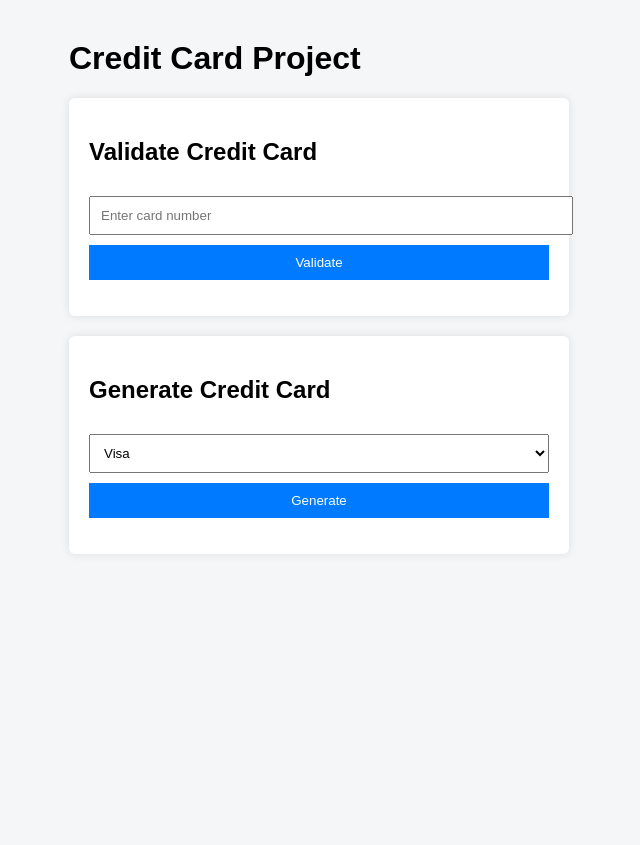
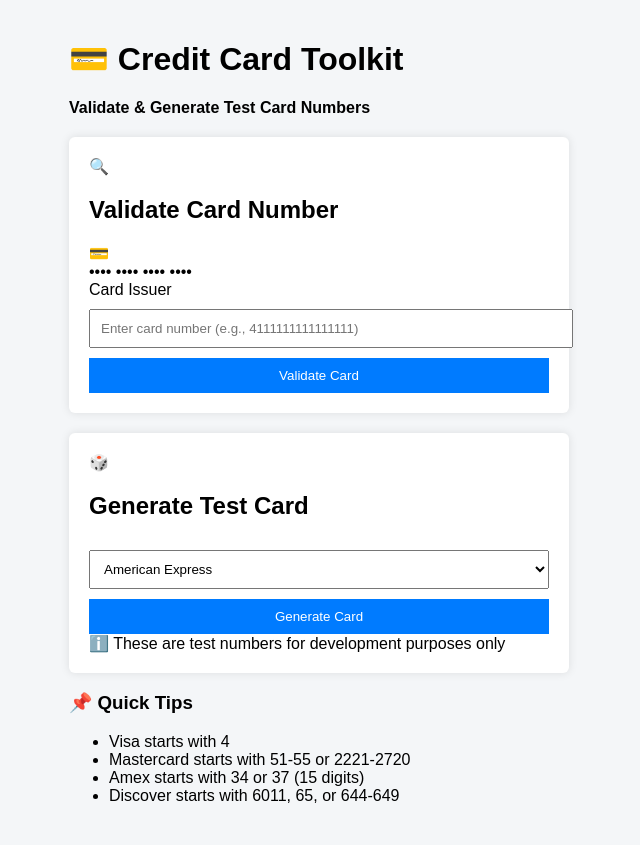
Before and after one commit to India-web/CreditCardProject, a Flask app: page / in a window 1280 px wide. Shown: the whole page, without its empty margins (321-961 px from the left). Before the commit the page ends 518 px from the top, so only its background shows below. Run offline with Flask 3, Linux system fonts and the light colour scheme.

Commit message:
Update index.html

```diff
--- a/templates/index.html
+++ b/templates/index.html
@@ -2,37 +2,78 @@
 <html lang="en">
 <head>
     <meta charset="UTF-8">
-    <title>Credit Card Validator & Generator</title>
+    <meta name="viewport" content="width=device-width, initial-scale=1.0">
+    <title>Credit Card Validator & Generator | Secure Card Tools</title>
     <link rel="stylesheet" href="{{ url_for('static', filename='style.css') }}">
+    <link href="https://fonts.googleapis.com/css2?family=Inter:wght@300;400;500;600;700&display=swap" rel="stylesheet">
 </head>
 <body>
+    <div class="container">
+        <header>
+            <h1>💳 Credit Card Toolkit</h1>
+            <p>Validate & Generate Test Card Numbers</p>
+        </header>
 
-<div class="container">
-    <h1>Credit Card Project</h1>
+        <!-- Validation Section -->
+        <div class="card validator-card">
+            <div class="card-header">
+                <span class="icon">🔍</span>
+                <h2>Validate Card Number</h2>
+            </div>
 
-    <div class="card">
-        <h2>Validate Credit Card</h2>
-        <input type="text" id="validateInput" placeholder="Enter card number">
-        <button onclick="validateCard()">Validate</button>
-        <p id="validateResult"></p>
+            <div class="card-visual" id="cardVisual">
+                <div class="credit-card">
+                    <div class="card-chip">💳</div>
+                    <div class="card-number" id="displayCardNumber">•••• •••• •••• ••••</div>
+                    <div class="card-details">
+                        <div class="card-issuer" id="cardIssuer">Card Issuer</div>
+                    </div>
+                </div>
+            </div>
+
+            <div class="input-group">
+                <input type="text" id="validateInput" placeholder="Enter card number (e.g., 4111111111111111)" maxlength="19">
+                <button onclick="validateCard()" id="validateBtn">Validate Card</button>
+            </div>
+
+            <div id="validateResult" class="result"></div>
+        </div>
+
+        <!-- Generation Section -->
+        <div class="card generator-card">
+            <div class="card-header">
+                <span class="icon">🎲</span>
+                <h2>Generate Test Card</h2>
+            </div>
+
+            <div class="input-group">
+                <select id="cardType">
+                    {% for card in card_types %}
+                    <option value="{{ card }}">{{ card }}</option>
+                    {% endfor %}
+                </select>
+                <button onclick="generateCard()" id="generateBtn">Generate Card</button>
+            </div>
+
+            <div id="generateResult" class="result"></div>
+
+            <div class="info-note">
+                ℹ️ These are test numbers for development purposes only
+            </div>
+        </div>
+
+        <!-- Quick Tips -->
+        <div class="tips-card">
+            <h3>📌 Quick Tips</h3>
+            <ul>
+                <li>Visa starts with 4</li>
+                <li>Mastercard starts with 51-55 or 2221-2720</li>
+                <li>Amex starts with 34 or 37 (15 digits)</li>
+                <li>Discover starts with 6011, 65, or 644-649</li>
+            </ul>
+        </div>
     </div>
 
-    <div class="card">
-        <h2>Generate Credit Card</h2>
-        <select id="cardType">
-            <option>Visa</option>
-            <option>Visa Debit</option>
-            <option>Mastercard</option>
-            <option>American Express</option>
-            <option>Discover</option>
-            <option>UnionPay</option>
-            <option>JCB</option>
-        </select>
-        <button onclick="generateCard()">Generate</button>
-        <p id="generateResult"></p>
-    </div>
-</div>
-
-<script src="{{ url_for('static', filename='script.js') }}"></script>
+    <script src="{{ url_for('static', filename='script.js') }}"></script>
 </body>
 </html>
```
